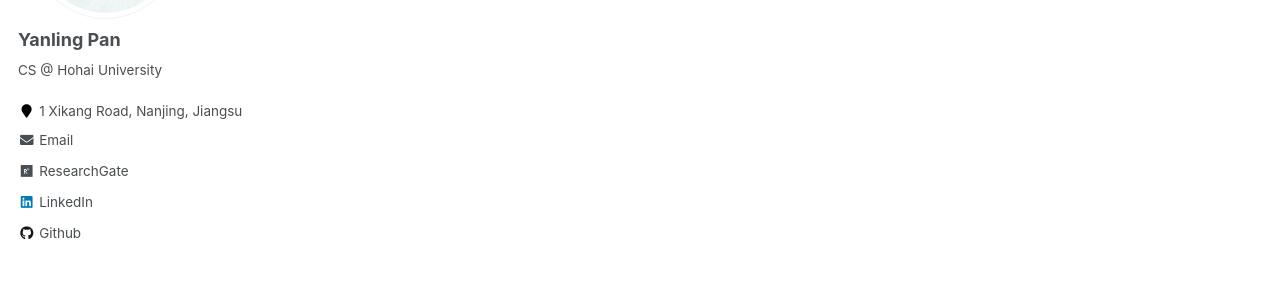
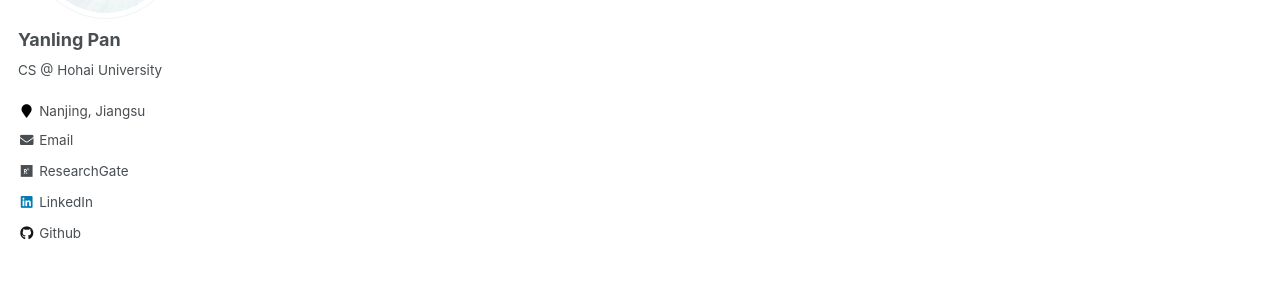
Before and after one commit to Yanling-Pan/Yanling-Pan.github.io, a Jekyll site: the page built from _pages/about.md, in a window 1280 px wide. Shown: the part 312-607 px from the top of the page. Built offline with Jekyll 4.4.1, drawn with Linux system fonts in a browser that asks for light colours.

```diff
--- a/_config.yml
+++ b/_config.yml
@@ -83,7 +83,7 @@ author:
   name             : "Yanling Pan"
   avatar           : "profile.png"
   bio              : "CS @ Hohai University"
-  location         : "1 Xikang Road, Nanjing, Jiangsu"
+  location         : "Nanjing, Jiangsu"
   employer         :
   pubmed           :
   googlescholar    :
--- a/_pages/about.md
+++ b/_pages/about.md
@@ -1,5 +1,5 @@
 ---
-permalink:
+permalink: /
 title: "Home"
 excerpt: "About me"
 author_profile: true
```
